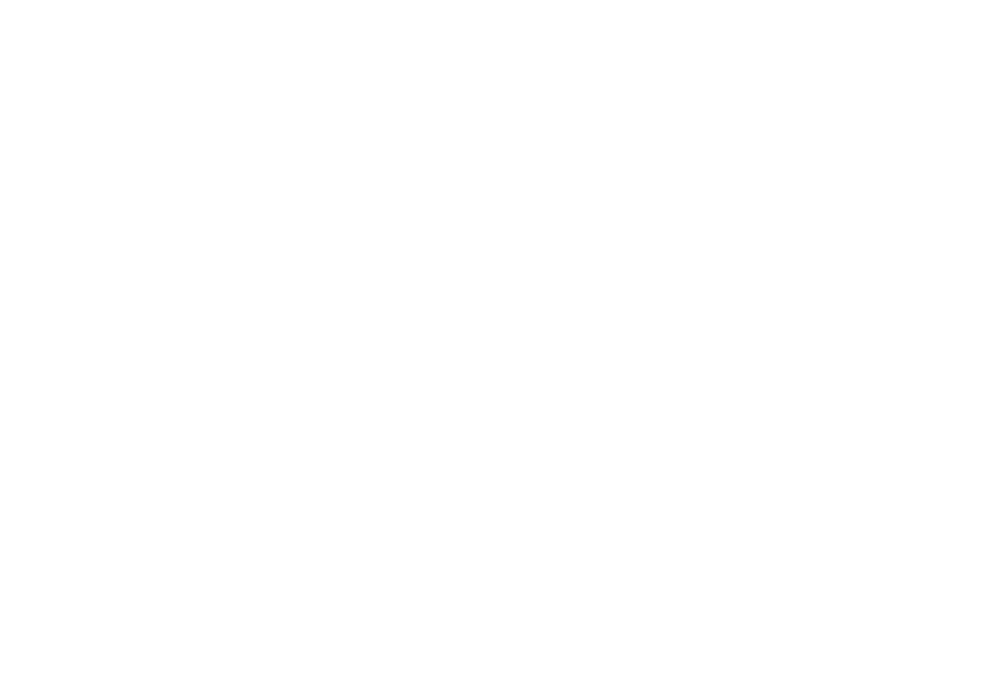
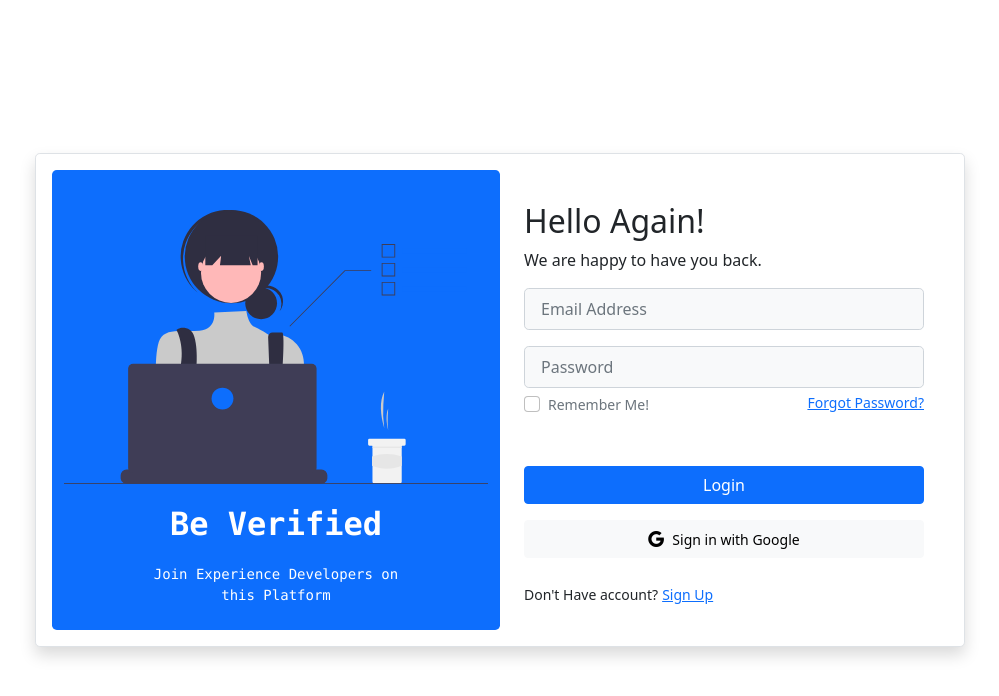
Before and after one commit to NoumanMasood846/Frontend-Bootcamp, a plain HTML site: page login.html in a window 1280 px wide. Shown: the whole page, without its empty margins (140-1139 px from the left). Drawn offline with nearby package versions, Linux system fonts and the light colour scheme.

Commit message:
Login page Finalized

```diff
--- a/login.html
+++ b/login.html
@@ -0,0 +1,53 @@
+<!DOCTYPE html>
+<html lang="en">
+<head>
+    <meta charset="UTF-8">
+    <meta name="viewport" content="width=device-width, initial-scale=1.0">
+    <link href="https://cdn.jsdelivr.net/npm/bootstrap@5.0.2/dist/css/bootstrap.min.css" rel="stylesheet" integrity="sha384-EVSTQN3/azprG1Anm3QDgpJLIm9Nao0Yz1ztcQTwFspd3yD65VohhpuuCOmLASjC" crossorigin="anonymous">
+    <link rel="stylesheet" href="https://cdn.jsdelivr.net/npm/bootstrap-icons@1.3.0/font/bootstrap-icons.css">
+    <title>Frontend Bootcamp</title>
+</head>
+<body>
+    <div class="container d-flex align-items-center justify-content-center min-vh-100">
+        <div class="row border rounded-3 p-3 bg-white shadow" style="width: 930px;">
+            <div class="col-md-6 rounded-3 d-flex flex-column align-items-center justify-content-center bg-primary text-white">
+                <img src="img/showcase.svg" class="img-fluid m-3">
+                <p class="fs-2 fw-bold font-monospace">Be Verified</p>
+                <small class="text-wrap text-center font-monospace" style="width: 17rem;">Join Experience Developers on this Platform</small>
+            </div>
+            <div class="col-md-6 p-4">
+                <div class="row my-2">
+                    <h2>Hello Again!</h2>
+                    <p>We are happy to have you back.</p>
+                    <div class="input-group mb-3">
+                        <input type="text" placeholder="Email Address" class="form-control form-control-lg fs-6 bg-light">
+                    </div>
+                    <div class="input-group">
+                        <input type="password" placeholder="Password" class="form-control form-control-lg fs-6 bg-light mb-1">
+                    </div>
+                    <div class="input-group mb-5 d-flex justify-content-between">
+                        <div class="form-check">
+                            <input type="checkbox" placeholder="Password" class="form-check-input" id="formcheck">
+                            <label for="formcheck" class="form-check-label text-secondary"><small>Remember Me!</small></label>
+                        </div>
+                        <small><a href="#">Forgot Password?</a></small>
+                    </div>
+                    <div class="input-group mb-3">
+                        <button class="btn btn-primary w-100 fs-6">Login</button>
+                    </div>
+                    <div class="input-group mb-3">
+                        <button class="btn btn-light w-100 fs-6"><i class="bi bi-google pe-2"></i><small>Sign in with Google</small></button>
+                    </div>
+                </div>
+                <div class="row">
+                    <div class="col-md">
+                        <small>Don't Have account?<a class="ps-1" href="#">Sign Up</a></small>
+                    </div>
+                </div>
+
+            </div>
+        </div>
+    </div>
+    <script src="https://cdn.jsdelivr.net/npm/bootstrap@5.0.2/dist/js/bootstrap.bundle.min.js" integrity="sha384-MrcW6ZMFYlzcLA8Nl+NtUVF0sA7MsXsP1UyJoMp4YLEuNSfAP+JcXn/tWtIaxVXM" crossorigin="anonymous"></script>
+</body>
+</html>
--- a/style.css
+++ b/style.css
@@ -2,7 +2,7 @@ body::before{
     display: block;
     content: '';
     height: 60px;
-
+    background: #ececec;
 }
 @media(min-width:768px){
     .news-input{
```
